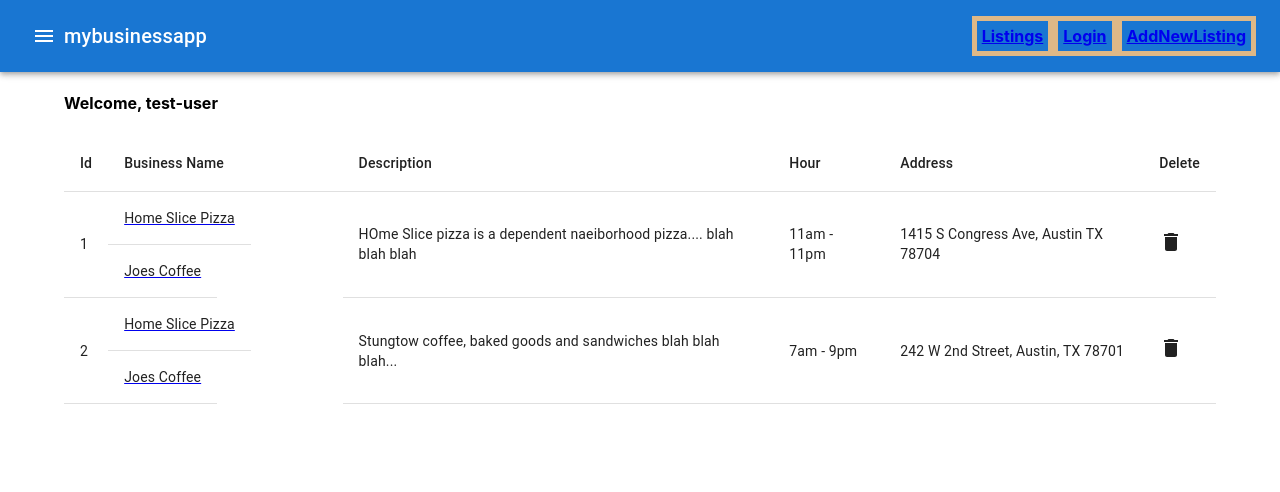
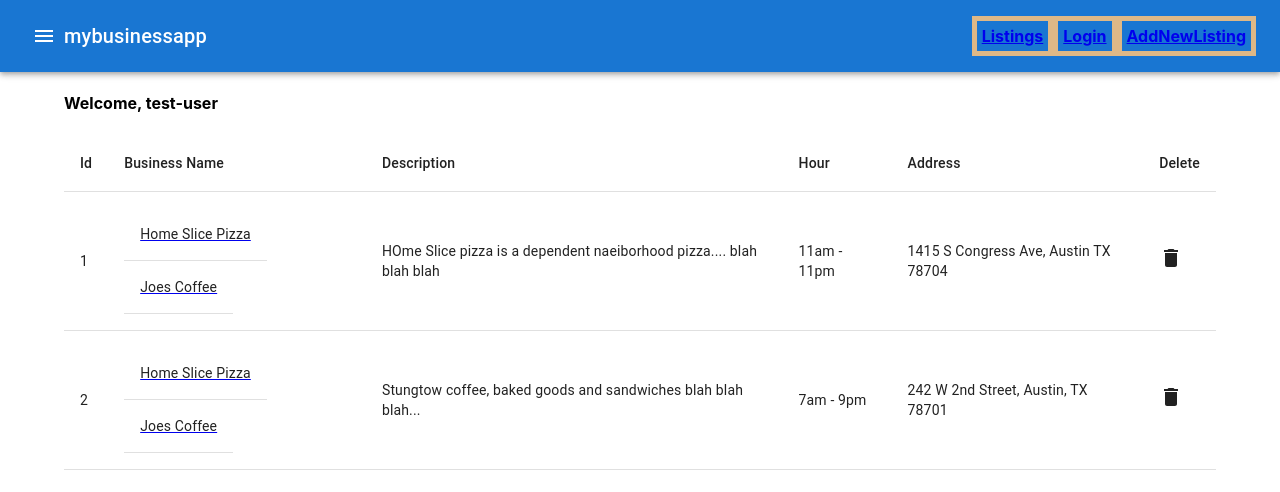
Before and after one commit to TheYingineer/411checkpoint2, a React (Create React App) app: page / in a window 1280 px wide. Shown: the top 492 px of the page. Built offline with nearby package versions, Linux system fonts and the light colour scheme.

Commit message:
changed up on BizDetails page. still getting nothing to display

```diff
--- a/src/Components/BizDetails.js
+++ b/src/Components/BizDetails.js
@@ -2,29 +2,27 @@
 import React from "react";
 import { Container, Chip } from "@mui/material";
 // import { useParams } from 'react-router-dom';
-import { Params } from 'react-router-dom';
+import { params } from "react-router-dom";
 
 // import BizDetails from '../containers/BizDetails';
 
 export default function showSingleListing(props) {
-  // const { id } = useParams();
   const id = props.match.params.id;
   console.log(id);
-  const biz = props.listings.find((listings) => listings.id === id);
-  console.log(biz);
+  const listing = props.listings.find((listings) => listings.id === id);
+  console.log(listing);
 
   return (
     <div>
-
-      {/* <h1>{props.biz[id].Name}</h1>
-        <h2>{props.biz.Address}</h2>
-        <h3>{props.biz.Hours}</h3>
-        <h4>{props.biz.Description}</h4>  */}
+      {/* <h1>{props.listing[id].Name}</h1>
+        <h2>{props.listing.Address}</h2>
+        <h3>{props.listing.Hours}</h3>
+        <h4>{props.listing.Description}</h4>  */}
 
       <Container>
-        <h2>{biz.name}</h2>
-        {Object.keys(biz).map((key, id) => {
-          return <Chip label={`${key}: ${biz[key]}`}></Chip>;
+        <h2>{listing.name}</h2>
+        {Object.keys(listing).map((key, id) => {
+          return <Chip label={`${key}: ${listing[key]}`}></Chip>;
         })}
       </Container>
     </div>
--- a/src/Components/Home.js
+++ b/src/Components/Home.js
@@ -39,11 +39,13 @@ const Home = (props) => {
                 {listing.id}
               </TableCell>
 
-              {props.listings.map((listing, idx) => (
-                <Link to={`/BizDetails/${listing.id}`}>
-                  <TableCell>{listing["Name"]} </TableCell>
-                </Link>
-              ))}
+              <TableCell>
+                {props.listings.map((listing, idx) => (
+                  <Link to={`/BizDetails/${listing.id}`}>
+                    <TableCell>{listing["Name"]} </TableCell>
+                  </Link>
+                ))}
+              </TableCell>
 
               <TableCell>{listing["Description"]}</TableCell>
               <TableCell>{listing["Hours"]}</TableCell>
```
